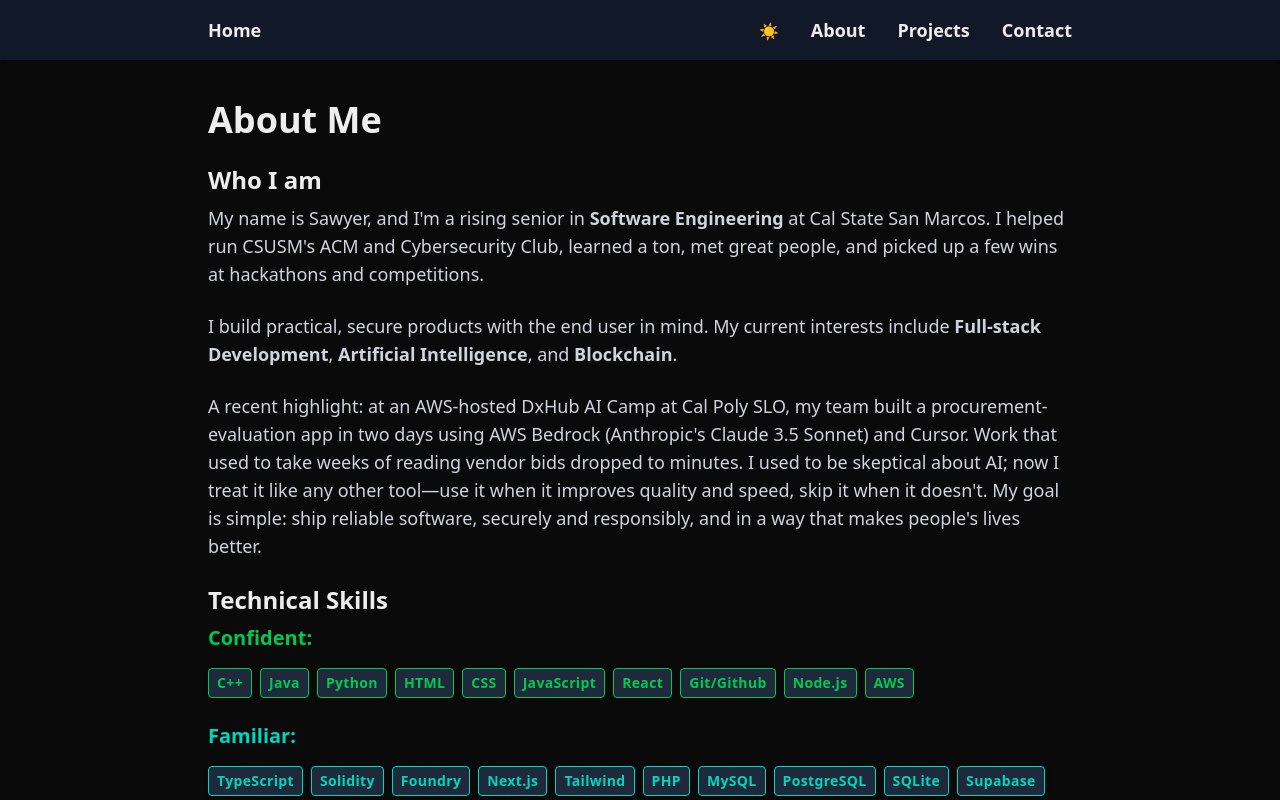
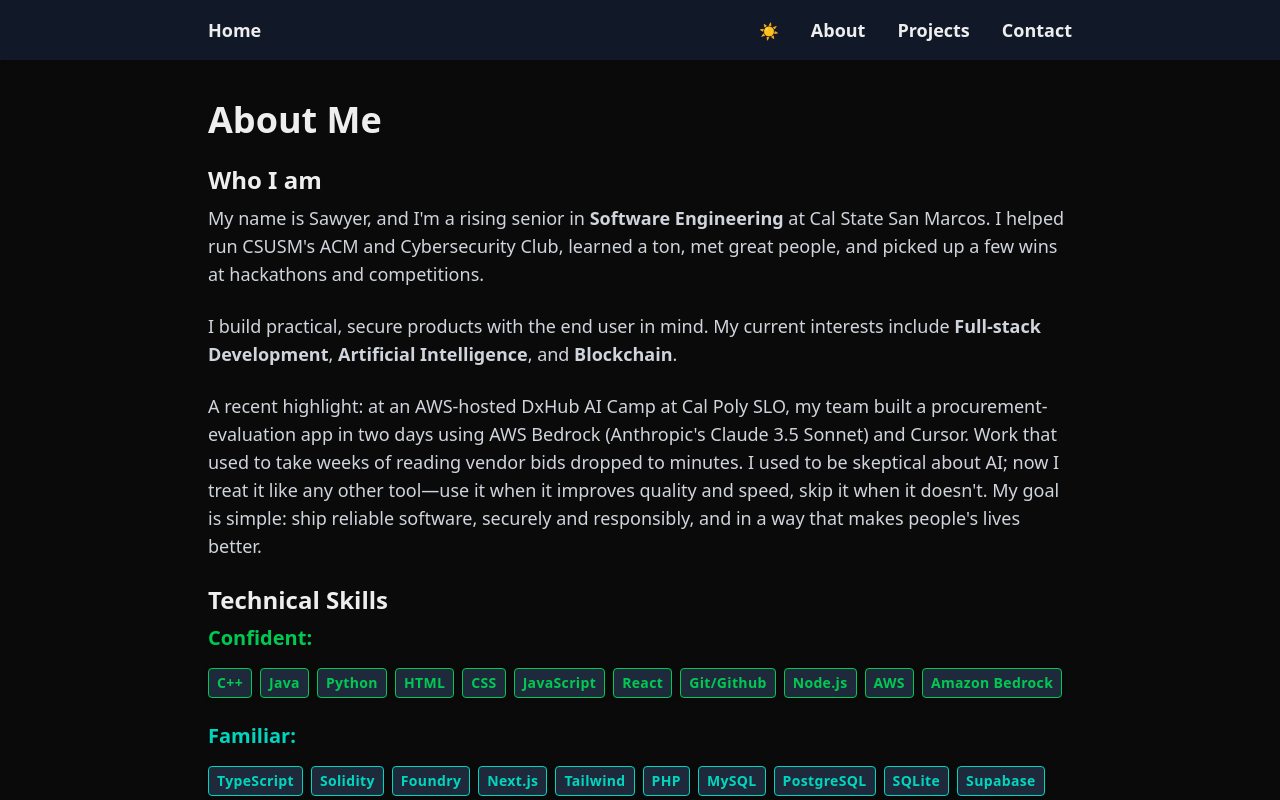
Before and after one commit to sawyersieja/kikko, a Next.js app: page /about in a window 1280 px wide. Shown: the top 800 px of the page. Built offline with nearby package versions, Linux system fonts and the light colour scheme.

Commit message:
chore: Added Bedrock to skills.

```diff
--- a/src/app/about/Skills.tsx
+++ b/src/app/about/Skills.tsx
@@ -12,6 +12,7 @@ const Skills = () => {
             "Git/Github",
             "Node.js",
             "AWS",
+            "Amazon Bedrock",
 
         ],
         familiar: [
@@ -32,7 +33,7 @@ const Skills = () => {
         ],
         improving: [
             "Rust",
-            "Go"
+            "Go",
         ]
     };
 
```
